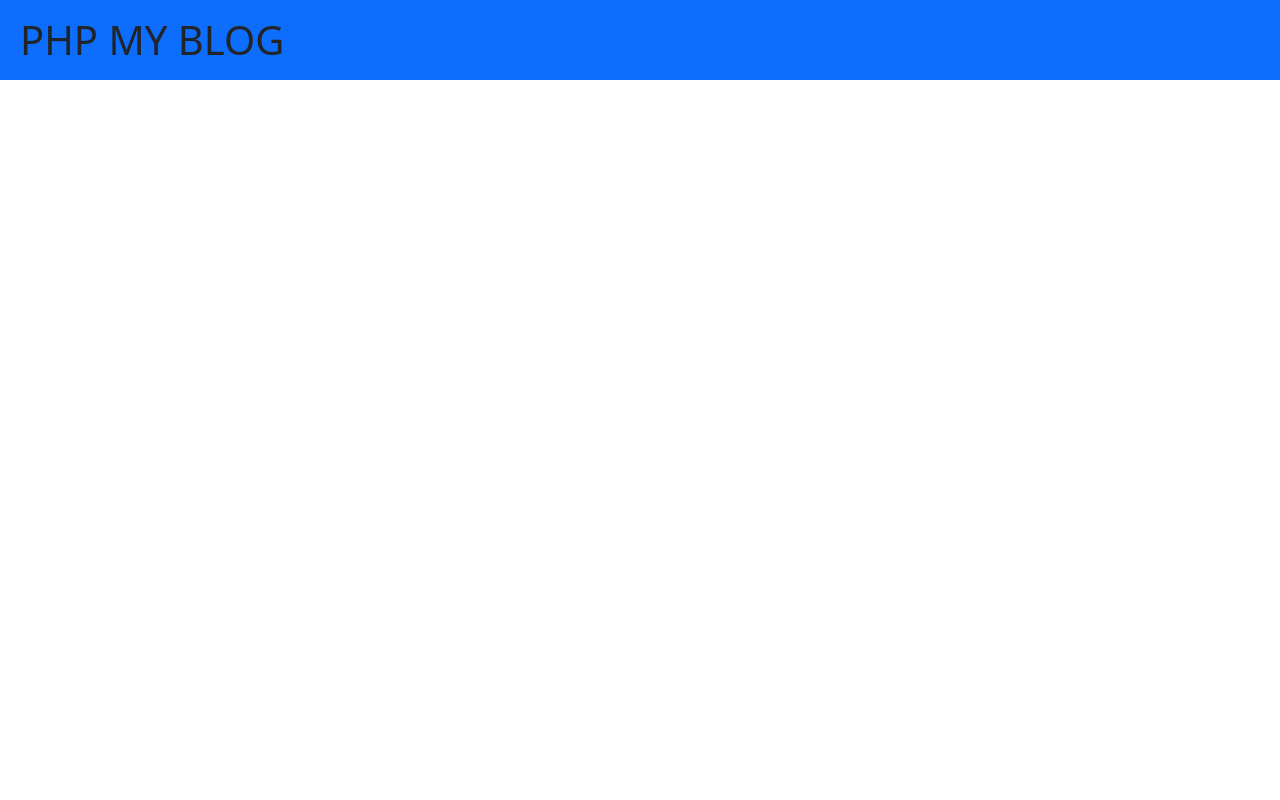
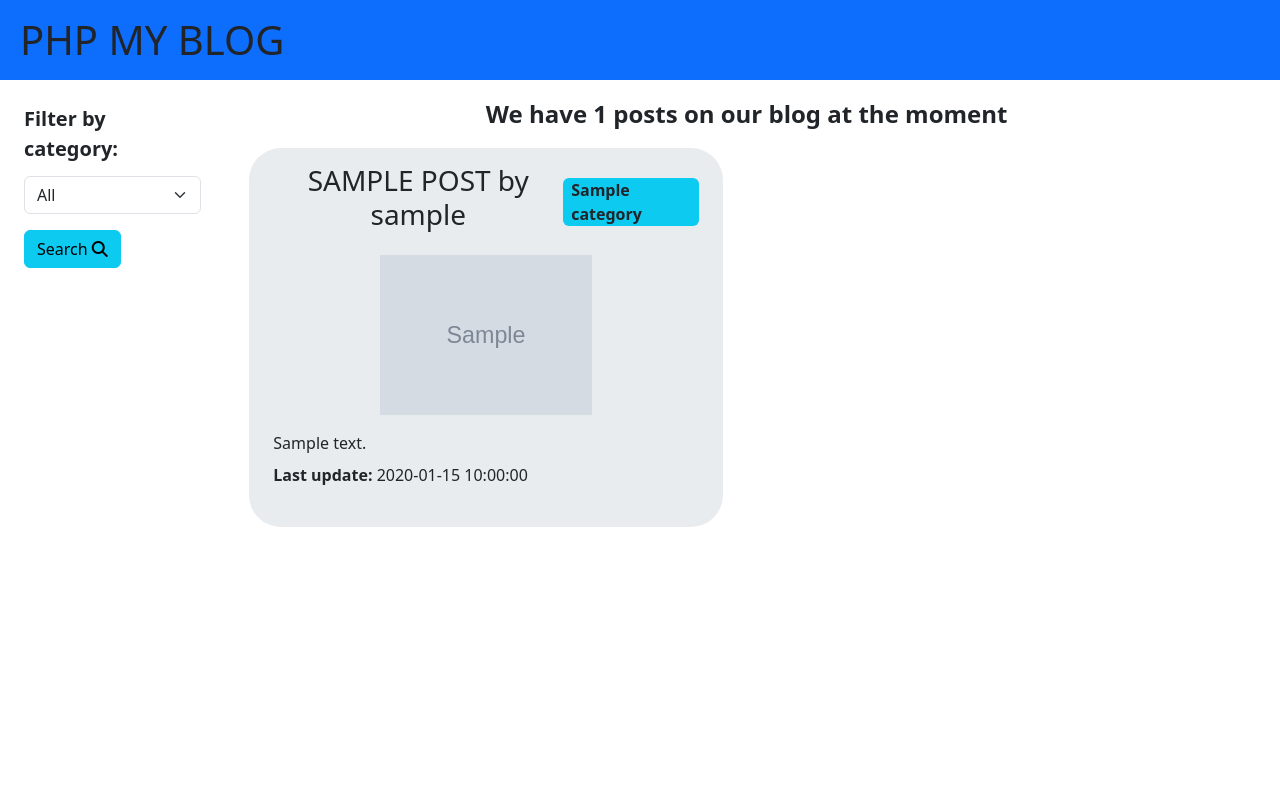
Before and after one commit to SimoneCalzari/php-blog, a PHP site: page /Post_Boolean/ in a window 1280 px wide. Run offline with PHP 8.4, Linux system fonts and the light colour scheme; tables that the repository leaves empty or names only in its code hold one stand-in row (values such as "Sample post"); grey boxes marked "Sample" are stand-in pictures.

Commit message:
feat: pagina pubblica con post e ricerca

```diff
--- a/index.php
+++ b/index.php
@@ -2,6 +2,29 @@
 session_start();
 // se l utente è loggato lo salvo in una variabile, altrimenti questa sarà nulla
 $user = $_SESSION['user']  ?? null;
+// connessione al db
+require_once __DIR__ . '/utilities/db_conn.php';
+// query categorie
+$result = $conn->query('SELECT * FROM categories');
+$categories = $result->fetch_all(MYSQLI_ASSOC);
+// creo un array con solo gli id delle categorie
+$cat_ids = array_map(function ($cat) {
+    return $cat['id'];
+}, $categories);
+// query post
+$qery = 'SELECT posts.* , categories.name, users.username FROM users JOIN posts ON users.id = posts.user_id  JOIN categories ON categories.id = posts.category_id ORDER BY posts.updated_at DESC';
+$result = $conn->query($qery);
+$posts = $result->fetch_all(MYSQLI_ASSOC);
+$conn->close();
+// salvo in una variabile la categoria corrente se passata, altrimenti sarà vuota e corrisponderà al caso tutte categorie
+$curr_category = htmlspecialchars($_GET['category_id'] ?? '');
+// controllo se l id passato esiste tra quelli delle categorie, altrimenti restituirò tutti i post
+if (in_array($curr_category, $cat_ids)) {
+    // filtro per categoria
+    $posts = array_filter($posts, function ($post) {
+        return $post['category_id'] === $GLOBALS['curr_category'];
+    });
+}
 ?>
 <!DOCTYPE html>
 <html lang="en">
@@ -15,6 +38,64 @@ $user = $_SESSION['user']  ?? null;
 
 <body class="vh-100 d-flex flex-column">
     <?php require_once __DIR__ . '/partials/public_header.php' ?>
+    <main class="flex-grow-1 h-25">
+        <div class="container-fluid h-100">
+            <div class="row h-100">
+                <!-- RICERCA PER CATEGORIA -->
+                <div class="col-2 ps-4 pt-3">
+                    <form action="<?php echo htmlspecialchars($_SERVER['PHP_SELF']) ?>" method="GET">
+                        <label for="category" class="fs-5 fw-bold mb-1 py-2">Filter by category:</label>
+                        <select class="form-select mb-3" id="category" name="category_id">
+                            <option value="" <?php if ($curr_category === '') : ?> selected <?php endif; ?>>All</option>
+                            <?php foreach ($categories as $category) : ?>
+                                <option value="<?php echo $category['id'] ?>" <?php if ($curr_category === $category['id']) : ?> selected <?php endif; ?>>
+                                    <?php echo $category['name'] ?>
+                                </option>
+                            <?php endforeach; ?>
+                        </select>
+                        <button class="btn btn-info">Search <i class="fa-solid fa-magnifying-glass"></i></button>
+                    </form>
+                </div>
+                <!-- /RICERCA PER CATEGORIA -->
+                <!-- POSTS -->
+                <div class="col-10 pt-3 h-100 overflow-auto">
+                    <?php if ($curr_category) : ?>
+                        <p class="text-center fw-bold fs-4">Your research has produced <?php echo count($posts) ? count($posts) : 'no' ?> results</p>
+                    <?php else : ?>
+                        <p class="text-center fw-bold fs-4">We have <?php echo count($posts) ? count($posts) : '0' ?> posts on our blog at the moment</p>
+                    <?php endif;  ?>
+                    <div class="container">
+                        <div class="row">
+                            <?php foreach ($posts as $post) : ?>
+                                <!-- POST -->
+                                <div class="col-6 px-4 mb-5">
+                                    <div class="bg-body-secondary  px-4 pb-4 rounded-5">
+                                        <header class="d-flex justify-content-between align-items-center">
+                                            <h3 class="text-center py-3">
+                                                <?php echo strtoupper($post['title']) ?> by <?php echo $post['username'] ?>
+                                            </h3>
+                                            <span class="bg-info fs-6 fw-bold px-2 rounded">
+                                                <?php echo $post['name'] ?>
+                                            </span>
+                                        </header>
+                                        <?php if ($post['image']) : ?>
+                                            <img src="uploads/<?php echo $post['image'] ?>" alt="<?php echo $post['title'] ?>" class="w-50 mx-auto d-block mb-2">
+                                        <?php endif; ?>
+                                        <p class="mt-3 mb-2"><?php echo $post['content'] ?></p>
+                                        <p><span class="fw-bold fs-6">Last update: </span><?php echo $post['updated_at'] ?></p>
+                                    </div>
+                                </div>
+                                <!-- /POST -->
+                            <?php endforeach; ?>
+                        </div>
+                    </div>
+
+                </div>
+                <!-- /POSTS -->
+            </div>
+
+        </div>
+    </main>
     <!-- JS MENU -->
     <script src="js/menu.js"></script>
     <!-- /JS MENU -->
--- a/partials/public_header.php
+++ b/partials/public_header.php
@@ -13,7 +13,7 @@
             <!-- /TORNA ALLA HOME -->
             <!-- VAI AL LOGIN -->
             <?php if ($_SERVER['PHP_SELF'] === '/Post_Boolean/php-blog/index.php' && !$user) : ?>
-                <a href="login.php" class="btn btn-info ms-2">Login</a>
+                <a href="login.php" class="btn btn-info me-3">Login</a>
             <?php endif; ?>
             <!-- /VAI AL LOGIN -->
             <!-- USER -->
--- a/post/index.php
+++ b/post/index.php
@@ -57,6 +57,7 @@ if (in_array($curr_category, $cat_ids)) {
     <?php require_once __DIR__ . '/../partials/post_header.php' ?>
     <main class="flex-grow-1 overflow-auto h-25">
         <div class="container-fluid row py-2">
+            <!-- RICERCA PER CATEGORIA -->
             <div class="col-2">
                 <form action="<?php echo htmlspecialchars($_SERVER['PHP_SELF']) ?>" method="GET">
                     <label for="category" class="fs-5 mb-1 py-2">Filter by category:</label>
@@ -71,6 +72,8 @@ if (in_array($curr_category, $cat_ids)) {
                     <button class="btn btn-info">Search <i class="fa-solid fa-magnifying-glass"></i></button>
                 </form>
             </div>
+            <!-- /RICERCA PER CATEGORIA -->
+            <!-- LISTA POST UTENTE -->
             <div class="col-8">
                 <!-- INDICAZIONE NUMERO POST O LORO ASSENZA -->
                 <?php if (count($posts)) : ?>
@@ -153,6 +156,8 @@ if (in_array($curr_category, $cat_ids)) {
                 </ul>
                 <!-- /POSTS -->
             </div>
+            <!-- /LISTA POST UTENTE -->
+            <!-- CREA CATEGORIA -->
             <div class="col-2">
                 <p class="fs-5 mb-1 py-2">Add a new category: </p>
                 <form action="../category/store.php" method="POST">
@@ -162,6 +167,7 @@ if (in_array($curr_category, $cat_ids)) {
                     </div>
                 </form>
             </div>
+            <!-- /CREA CATEGORIA -->
         </div>
     </main>
     <!-- JS BOOTSTRAP -->
```
